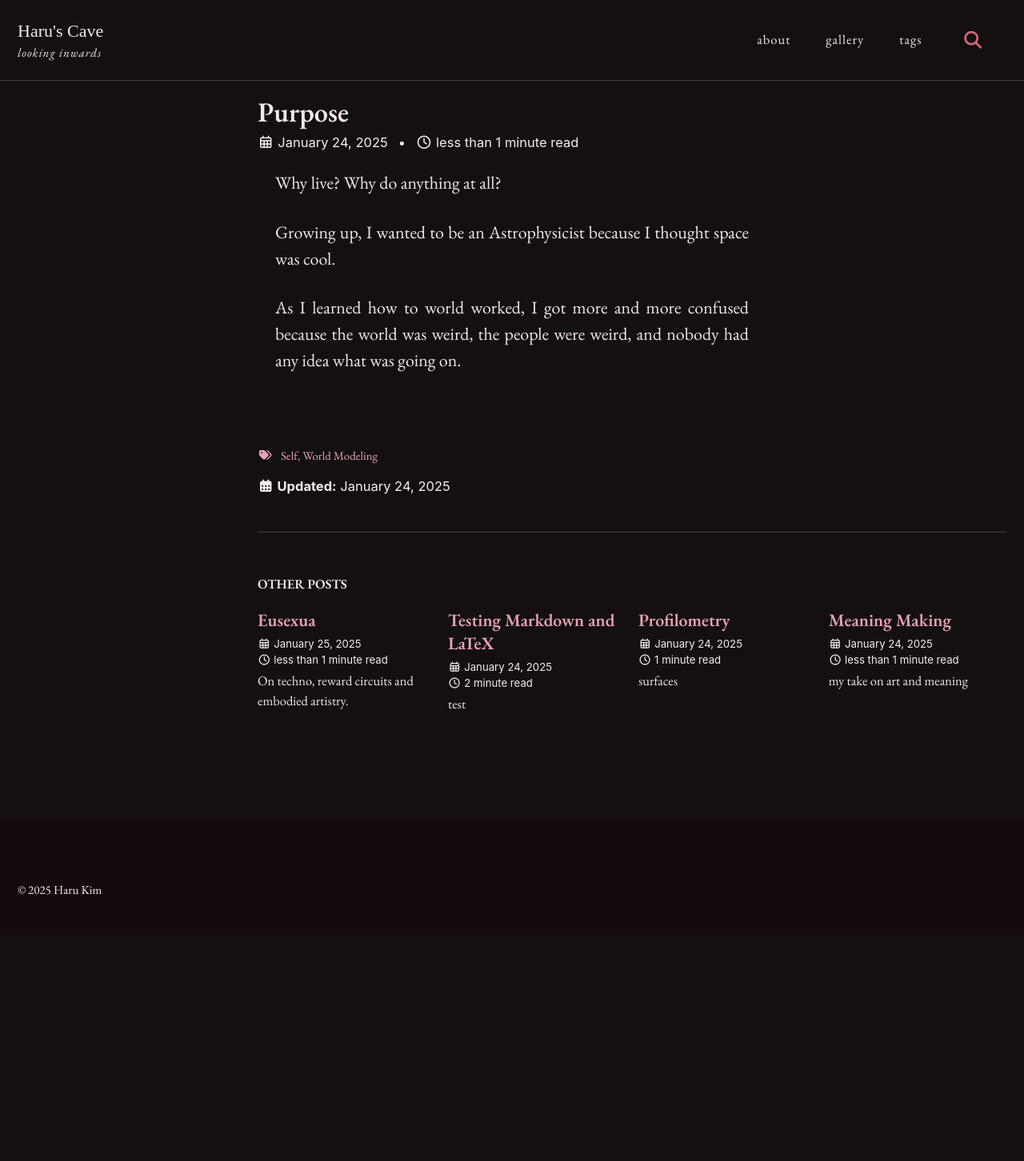
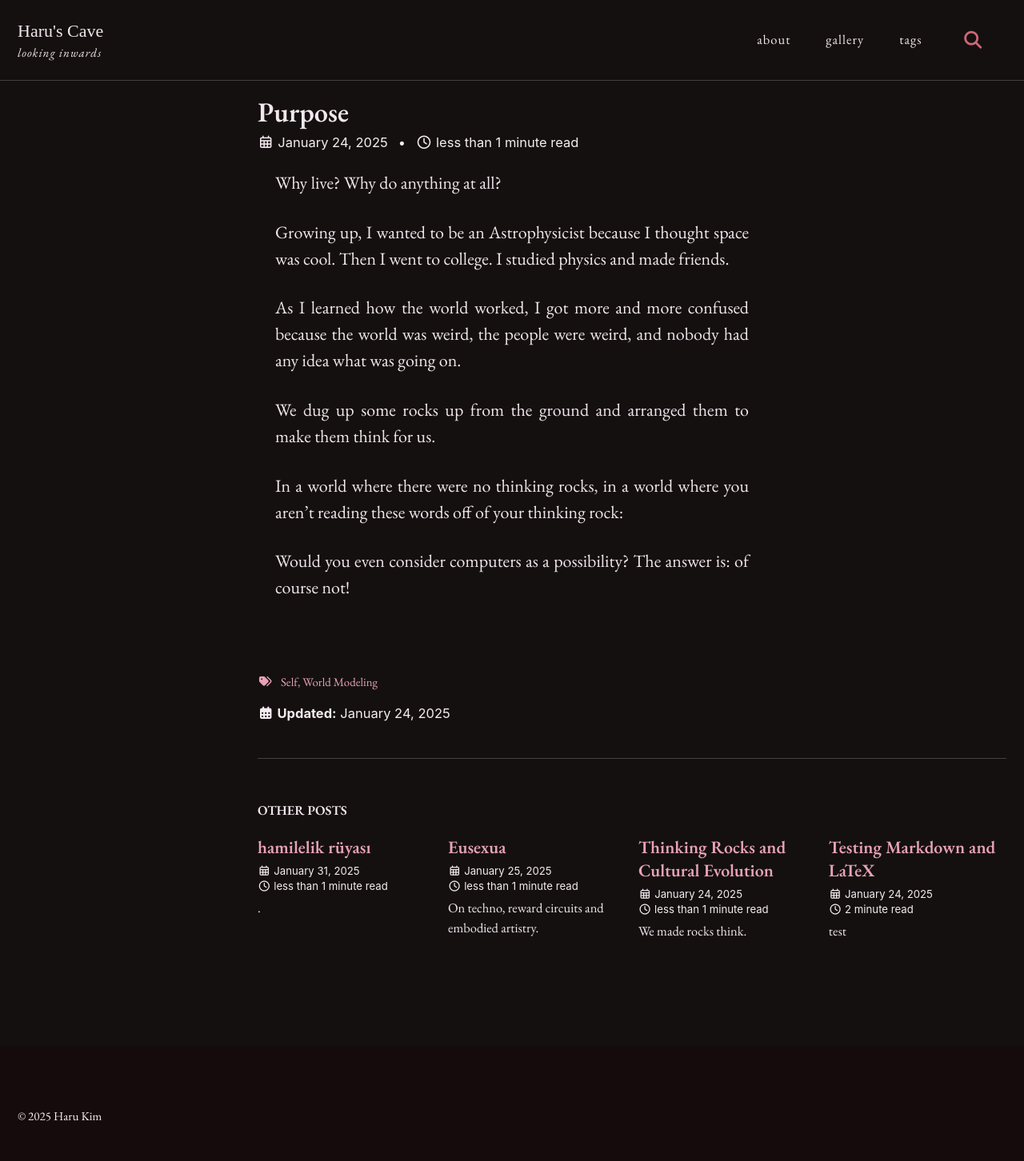
Before and after one commit to hxxru-u/hxxru-u.github.io, a Jekyll site: the page built from _posts/2025-01-24-purpose.md, in a window 1280 px wide. Shown: the whole page at 80% size. Built offline with Jekyll 4.4.1, drawn with Linux system fonts in a browser that asks for light colours; cached includes are drawn as plain includes; before the commit the page ends 1168 px from its top, so only the background shows below that.

Commit message:
add posts

```diff
--- a/_posts/2025-01-24-profilometry.md
+++ b/_posts/2025-01-24-profilometry.md
@@ -3,10 +3,9 @@ title: "Profilometry"
 date: 2025-01-24
 layout: background_game
 tags:
-  - Creative Practice
   - Poetry
   - Original Work
-excerpt: "surfaces"
+excerpt: "."
 ---
 
 
--- a/_posts/2025-01-24-purpose.md
+++ b/_posts/2025-01-24-purpose.md
@@ -4,11 +4,22 @@ date: 2025-01-24T04:25:54+09:00
 tags:
   - Self
   - World Modeling
-excerpt: "Why live? Why do anything at all?"
+excerpt: "Why do anything at all?"
 ---
 
 Why live? Why do anything at all?
 
 Growing up, I wanted to be an Astrophysicist because I thought space was cool.
+Then I went to college. I studied physics and made friends.
 
-As I learned how to world worked, I got more and more confused because the world was weird, the people were weird, and nobody had any idea what was going on.
+As I learned how the world worked, I got more and more confused because the world was weird, the people were weird, and nobody had any idea what was going on.
+
+
+
+
+We dug up some rocks up from the ground and arranged them to make them think for us.
+
+In a world where there were no thinking rocks, in a world where you aren't reading these words off of your thinking rock:
+
+Would you even consider computers as a possibility?
+The answer is: of course not!
```
Also changed, not shown: _pages/about.md (+0 -1 lines), _posts/2025-01-24-apartments.md (+1 -2 lines), _posts/2025-01-24-meaning-making.md (+1 -1 lines), _posts/2025-01-30-thinking-rocks.md (added, +17 -0 lines), _posts/2025-01-31-hamilelik-ruyasi.md (added, +16 -0 lines), README.md.
